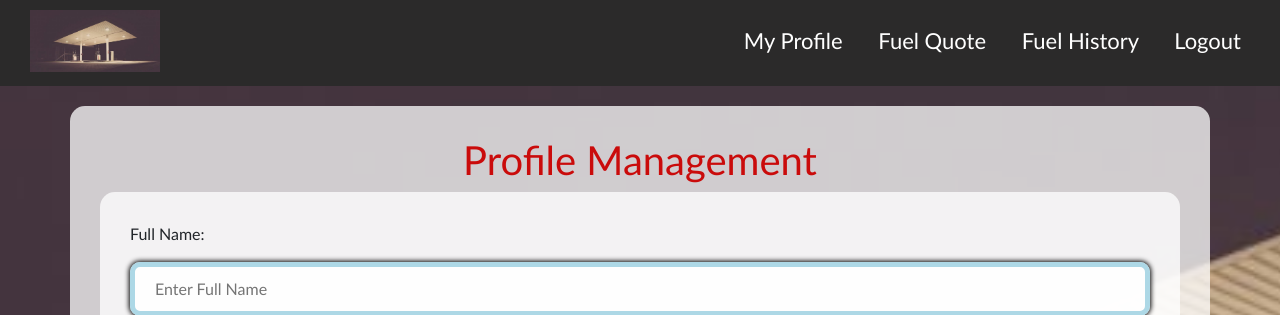
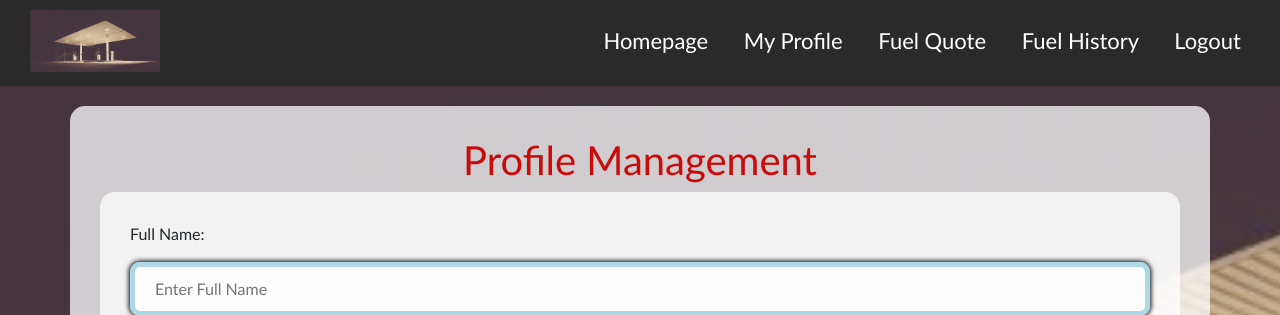
Before and after one commit to k-mare23/Fuel-rate-project, a Flask app: page /client_profile in a window 1280 px wide. Shown: the top 315 px of the page. Run offline with Flask 3, Linux system fonts and the light colour scheme; a user stored in the database is signed in; some libraries are stand-ins or nearby versions.

Commit message:
Navbar update

```diff
--- a/Assignment2/Fuel_go/Templates/base.html
+++ b/Assignment2/Fuel_go/Templates/base.html
@@ -31,6 +31,8 @@
 
     <nav style="float: right;">
       {% if user.is_authenticated %}
+
+      <a href="\homepage">Homepage <span class="sr-only">(current)</span></a>
 
       <a href="\client_profile">My Profile <span class="sr-only">(current)</span></a>
 
```
